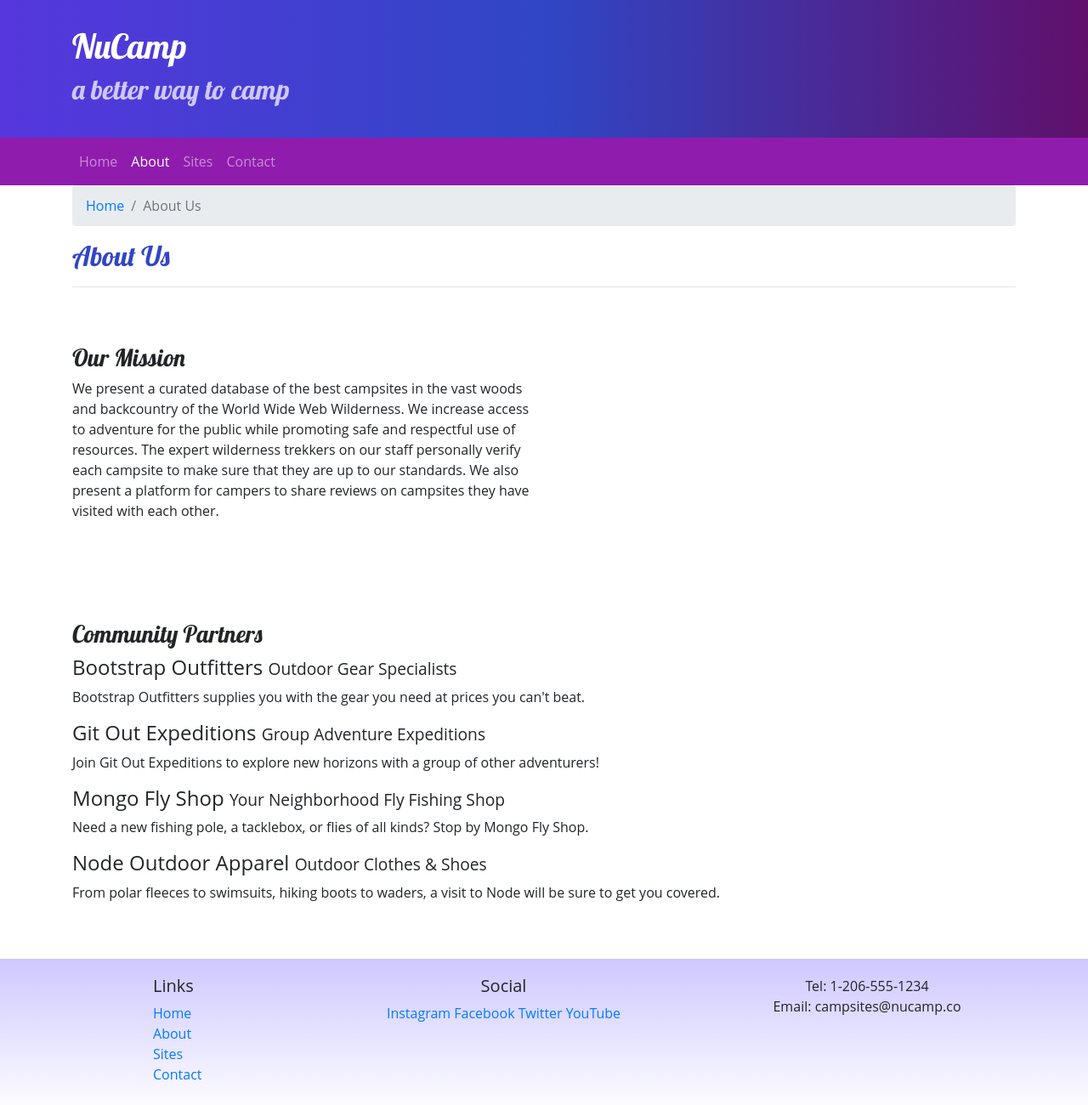
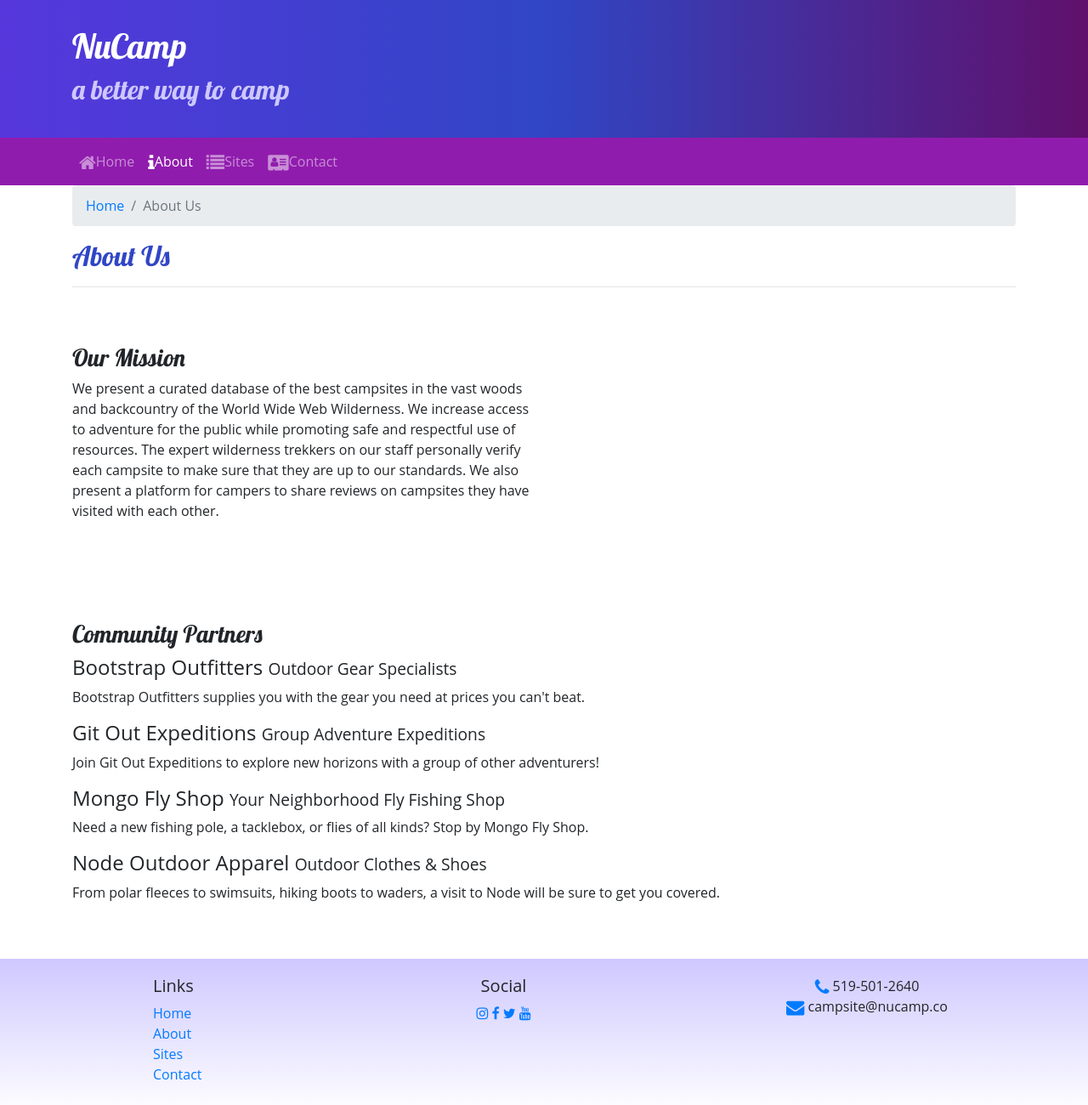
Before and after one commit to vibehands108/git-test, a website: page aboutus.html in a window 1280 px wide. Shown: the whole page at 85% size. Drawn offline with nearby package versions, Linux system fonts and the light colour scheme.

Commit message:
Icon Fonts

```diff
--- a/aboutus.html
+++ b/aboutus.html
@@ -12,7 +12,8 @@
      <link rel="stylesheet" href="node_modules/bootstrap/dist/css/bootstrap.min.css"/>
 
      <!-- Additional CSS must be placed after Bootstrap CSS -->
-    <link rel="stylesheet" href="https://fonts.googleapis.com/css?family=Lobster" />
+     <link rel="stylesheet" href="node_modules/font-awesome/css/font-awesome.min.css" />
+     <link rel="stylesheet" href="https://fonts.googleapis.com/css?family=Lobster" />
     <link rel="stylesheet" href="css/styles.css" />
 
 
@@ -39,10 +40,10 @@
         <div class = "collapse navbar-collapse" id="nucampNavbar">
 
         <ul class = "navbar-nav">
-            <li class = "nav-item"><a class ="nav-link" href="index.html">Home</a></li>
-            <li class = "nav-item active"><a class ="nav-link" href="#">About</a></li>
-            <li class = "nav-item"><a class ="nav-link" href="#">Sites</a></li>
-            <li class = "nav-item"><a class ="nav-link" href="#">Contact</a></li>
+            <li class = "nav-item"><a class ="nav-link" href="index.html"><i class="fa fa-home fa-lg"></i>Home</a></li>
+            <li class = "nav-item active"><a class ="nav-link" href="#"><i class="fa fa-info fa-lg"></i>About</a></li>
+            <li class = "nav-item"><a class ="nav-link" href="#"><i class="fa fa-list fa-lg"></i>Sites</a></li>
+            <li class = "nav-item"><a class ="nav-link" href="#"><i class="fa fa-address-card fa-lg"></i>Contact</a></li>
 
         </ul>
     </div>
@@ -99,14 +100,14 @@
                 </div>
                 <div class="col-6 col-sm-5 text-center">
                     <h5>Social</h5>
-                    <a href="http://instagram.com/">Instagram</a>
-                    <a href="http://facebook.com/">Facebook</a>
-                    <a href="http://twitter.com/">Twitter</a>
-                    <a href="http://youtube.com/">YouTube</a>
+                    <a href="http://instagram.com/"><i class="fa fa-instagram"></i></a>
+                        <a href="http://facebook.com/"><i class="fa fa-facebook"></i></a>
+                        <a href="http://Twitter.com/"><i class="fa fa-twitter"></i></a>
+                        <a href="http://youtube.com/"><i class="fa fa-youtube"></i></a>
                 </div>
                 <div class="col-sm-4 text-center">
-                    Tel: 1-206-555-1234<br />
-                    Email: campsites@nucamp.co
+                    <i class="fa fa-phone fa-lg text-primary"></i> 519-501-2640<br/>
+                    <i class="fa fa-envelope fa-lg text-primary"></i> campsite@nucamp.co
                 </div>
            </div>
         </div>
--- a/package.json
+++ b/package.json
@@ -19,6 +19,7 @@
   },
   "dependencies": {
     "bootstrap": "^4.5.2",
+    "font-awesome": "^4.7.0",
     "jquery": "^3.5.1",
     "popper.js": "^1.16.1"
   }
```
Also changed, not shown: index.html (+11 -10 lines), 1 other file.
